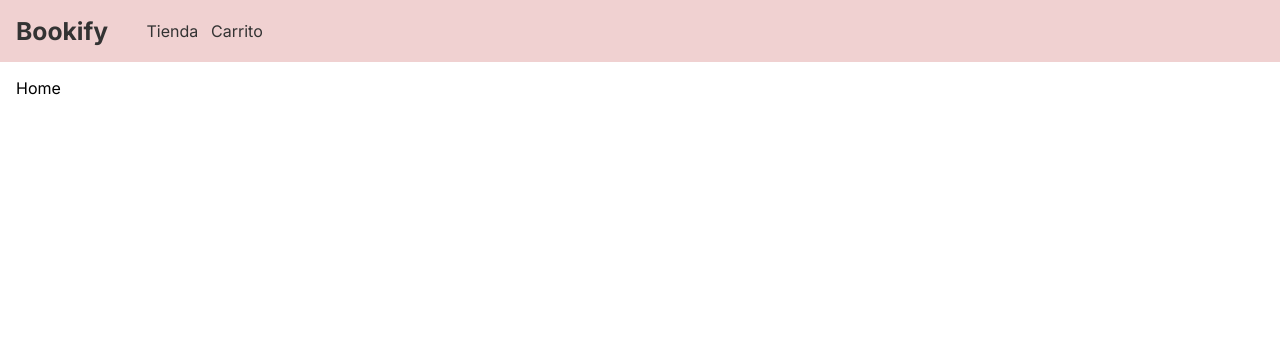
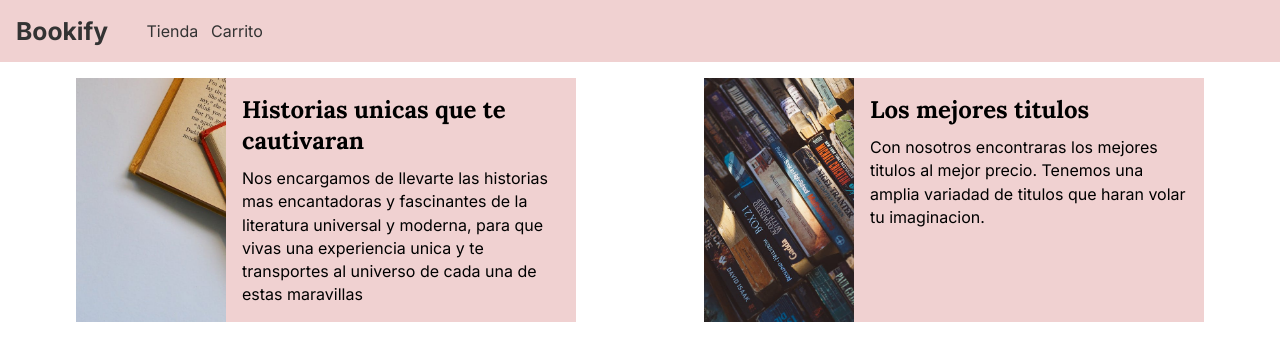
Before and after one commit to ifritzler/coder-react-bookify, a React (Create React App) app: page / in a window 1280 px wide. Shown: the top 360 px of the page. Built offline with nearby package versions, Linux system fonts and the light colour scheme.

Commit message:
home page

```diff
--- /dev/null
+++ b/src/components/HomeCard.jsx
@@ -0,0 +1,58 @@
+import styled from 'styled-components'
+
+const HomeCard = ({ title, image, description }) => {
+  return (
+    <Container>
+      <div className='image'>
+        <img src={image} />
+      </div>
+      <div className='info'>
+        <h2>{title}</h2>
+        <p>{description}</p>
+      </div>
+    </Container>
+  )
+}
+
+export default HomeCard
+
+const Container = styled.div`
+  display: flex;
+  flex-direction: row;
+  max-width: 500px;
+  min-height: 220px;
+  background-color: #f0d1d1;
+
+  .image {
+    img {
+      width: 150px;
+      height: 100%;
+      object-fit: cover;
+    }
+  }
+
+  .info {
+    padding: 1rem;
+    h2 {
+      margin-bottom: 0.7rem;
+    }
+    p {
+      line-height: 1.45;
+    }
+  }
+
+  @media screen and (max-width: 500px) {
+    flex-direction: column;
+    gap: calc(0.7rem - 3vw);
+    .info {
+      padding: 5vw;
+    }
+    .image {
+      img {
+        width: 100%;
+        height: 200px;
+        object-fit: cover;
+      }
+    }
+  }
+`
--- a/src/components/Navbar.jsx
+++ b/src/components/Navbar.jsx
@@ -32,13 +32,15 @@ const Header = styled.header`
   .container {
     min-height: 60px;
     gap: 3vw;
+    > a {
+      display: grid;
+      place-content: center;
+      font-weight: bold;
+    }
   }
 `
 const Logo = styled.span`
   font-size: min(calc(1.3rem + 0.3vw), 2rem);
-  display: grid;
-  place-content: center;
-  font-weight: bold;
 `
 const Navigation = styled.nav`
   display: grid;
--- a/src/context/cartContext.js
+++ b/src/context/cartContext.js
@@ -17,19 +17,17 @@ const CartProvider = ({ children }) => {
   }
 
   const addItem = (product, quantity) => {
-    const adding = { ...product, quantity }
-    const newCart = [...cart]
+    if (!isInCart(product.id)) {
+      return newCart.push({ ...product, quantity })
+    }
 
-    if (!isInCart(product.id)) {
-      newCart.push(adding)
-    } else {
-      newCart.forEach((prod) => {
-        if (prod.id === adding.id) {
-          prod.quantity += quantity
-        }
-      })
-    }
-    setCart(newCart)
+    const copy = [...cart]
+    copy.forEach((prod) => {
+      if (prod.id === adding.id) {
+        prod.quantity += quantity
+      }
+    })
+    setCart(copy)
   }
 
   const removeItem = (id) => {
--- a/src/pages/Home.jsx
+++ b/src/pages/Home.jsx
@@ -1,12 +1,36 @@
-import Breadcrumb from '../components/Breadcrumb'
+import styled from 'styled-components'
+import image1 from '../assets/pexels-photo-1.jpeg'
+import image2 from '../assets/pexels-photo-2.jpeg'
+import HomeCard from '../components/HomeCard'
 
 const Home = () => {
   return (
     <>
-      {/* <Breadcrumb links={[{ path: '/', text: 'Home' }]} /> */}
-      <div>Home</div>
+      <CardsContainer>
+        <HomeCard
+          title={'Historias unicas que te cautivaran'}
+          description={
+            'Nos encargamos de llevarte las historias mas encantadoras y fascinantes de la literatura universal y moderna, para que vivas una experiencia unica y te transportes al universo de cada una de estas maravillas'
+          }
+          image={image1}
+        />
+        <HomeCard
+          title={'Los mejores titulos'}
+          description={
+            'Con nosotros encontraras los mejores titulos al mejor precio. Tenemos una amplia variadad de titulos que haran volar tu imaginacion.'
+          }
+          image={image2}
+        />
+      </CardsContainer>
     </>
   )
 }
 
 export default Home
+
+const CardsContainer = styled.section`
+  display: flex;
+  flex-wrap: wrap;
+  justify-content: space-around;
+  gap: 0.5rem;
+`
```
Also changed, not shown: src/assets/pexels-photo-1.jpeg (added), src/assets/pexels-photo-2.jpeg (added).
